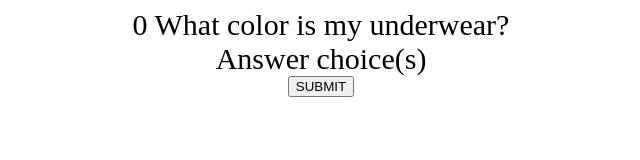
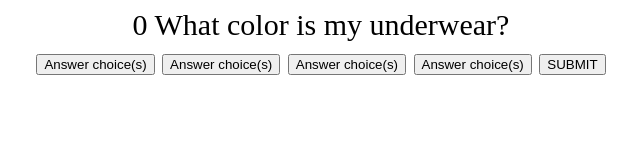
Before and after one commit to staten-island-tech/quiz-game-brallan, a website built with Parcel: page src/index.html in a window 1280 px wide. Both pictures are taken after a click on the button "START QUIZ". Shown: the whole page, without its empty margins (319-959 px from the left). Built offline with nearby package versions, Linux system fonts and the light colour scheme.

Commit message:
More js functions

```diff
--- a/src/index.html
+++ b/src/index.html
@@ -18,7 +18,10 @@
 
         <div id="question">Question(s)</div>
 
-        <div id="choices">Answer choice(s)</div>
+        <button class="choices" id="one">Answer choice(s)</button>
+        <button class="choices" id="two">Answer choice(s)</button>
+        <button class="choices" id="three">Answer choice(s)</button>
+        <button class="choices" id="four">Answer choice(s)</button>
         <button class="submit">SUBMIT</button>
     </div>
 
--- a/src/js/index.js
+++ b/src/js/index.js
@@ -15,48 +15,47 @@ const listener = startbtn.addEventListener("click", function(e){
 const startquiz = function(){
     intropage.classList.add('hidden'); //This hides the intro page
     getquiz.classList.remove('hidden'); //This makes the hidden question appear
-    enterquestions();
+    enterquestions(0);
     nextquestion(); //Sets up listener for submit button
 }
 
-const enterquestions = function(){
+const enterquestions = function(x){
     const qgrab = document.querySelector('#question')
 
 
 
 
-    qgrab.innerHTML = `<div> ${database[0]} </div>`
+    qgrab.innerHTML = `<div> ${database[x]} </div>`
 } //Will change question(s) to the actual question
 
 const nextquestion = function(){
     const submit = document.querySelector('.submit');
+    let x = 0;
     const clicksubmit = submit.addEventListener('click', thing=>{
+        // for(x = 0; x <5; x++){
+        //    // console.log(`Question ${x}`);
+        // }
 
-        console.log("Next. Question.");
-    }) //Listens for clicking submit button
+        ++x;
+        console.log(x);
+        enterquestions(x);
+
+
+
+       });   //Listens for clicking submit button
 
 }
 
 const database = [
-    "0 What color is my underwear?", "1 this is bchappy", "2 bye"
+    "0 What color is my underwear?", "1 this is bchappy", "2 bye", "3 yes!"
 ]
-console.log(database[2]);
+
 
 const answers = [
     "White", "Green", "Red",
 ]
 
-/*const checkanswer = function(){
-    correct = answers[0];
 
-    const selectans = document.querySelectorAll('#choices');
- selectans.forEach(function(btn){
-     btn.addEventListener('click',function(e){
-         console.log("you did it");
- },);
-
- }
- ,)};    */
 // const scorekeeper = function(score){
 
 // }
@@ -66,4 +65,4 @@ const answers = [
 //const start = document.querySelector('#button start');
 // start.addEventListener('click', function(e){
 //     console.log("Let's get started!");
-// });
+//
```
